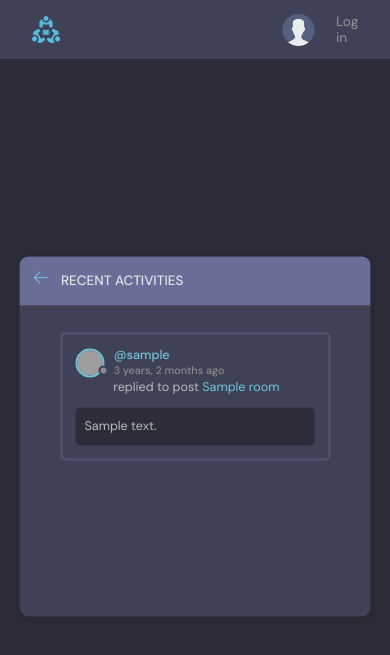
After one commit to mariivaa/hobbymeets, a Django app: page /activity/ in a window 390 px wide. The commit adds this page. Shown: the top 655 px of the page. Run offline with Django 4.2, Linux system fonts and the light colour scheme; tables that the repository leaves empty hold one stand-in row (values such as "Sample post"); grey boxes are pictures that could not be loaded.

Commit message:
add mobile friendly pages for browsing topics and seeing recent activities

```diff
--- /dev/null
+++ b/base/templates/base/activity.html
@@ -0,0 +1,61 @@
+{% extends 'main.html' %}
+
+{% block content %}
+    <main class="layout">
+      <div class="container">
+        <div class="layout__box">
+          <div class="layout__boxHeader"> <!--TODO: add back button to header-->
+            <div class="layout__boxTitle">
+              <a href="{% url 'home' %}">
+                <svg version="1.1" xmlns="http://www.w3.org/2000/svg" width="32" height="32" viewBox="0 0 32 32">
+                  <title>arrow-left</title>
+                  <path
+                    d="M13.723 2.286l-13.723 13.714 13.719 13.714 1.616-1.611-10.96-10.96h27.625v-2.286h-27.625l10.965-10.965-1.616-1.607z"
+                  ></path>
+                </svg>
+              </a>
+              <h3>Recent Activities</h3>
+            </div>
+          </div>
+
+          <div class="activities-page layout__body">
+
+          {% for message in room_messages %}
+          <div class="activities__box">
+            <div class="activities__boxHeader roomListRoom__header">
+              <a href="{% url 'user-profile' message.user.id %}" class="roomListRoom__author">
+                <div class="avatar avatar--small">
+                  <img src="https://randomuser.me/api/portraits/women/11.jpg" />
+                </div>
+                <p>
+                  @{{message.user}}
+                  <span>{{message.created|timesince}} ago</span>
+                </p>
+              </a>
+              {% if request.user == message.user %}
+              <div class="roomListRoom__actions">
+                <a href="{% url 'delete-message' message.id %}">
+                  <!-- the svg tag below is just an X icon -->
+                  <svg version="1.1" xmlns="http://www.w3.org/2000/svg" width="32" height="32" viewBox="0 0 32 32">
+                    <title>Delete</title>
+                    <path
+                      d="M27.314 6.019l-1.333-1.333-9.98 9.981-9.981-9.981-1.333 1.333 9.981 9.981-9.981 9.98 1.333 1.333 9.981-9.98 9.98 9.98 1.333-1.333-9.98-9.98 9.98-9.981z"
+                    ></path>
+                  </svg>
+                </a>
+              </div>
+              {% endif %}
+            </div>
+            <div class="activities__boxContent">
+              <p>replied to post <a href="% url 'room' message.room.id %">{{message.room}}</a></p>
+              <div class="activities__boxRoomContent">
+                {{message.body}}
+              </div>
+            </div>
+          </div>
+          {% endfor %}
+          </div>
+        </div>
+      </div>
+    </main>
+    {% endblock content %}
--- a/base/templates/base/topics_component.html
+++ b/base/templates/base/topics_component.html
@@ -4,7 +4,7 @@
     </div>
     <ul class="topics__list">
       <li>
-        <a href="/" class="active">All <span>{{topics.count}}</span></a> <!--TODO: change this to room_count? (but then you have to fix the bug where it changes depending on what you click on, eg. profile page, topic, etc.) -->
+        <a href="/" class="active">All <span>{{topics.count}}</span></a> <!--TODO: firstly make so that it actually shows all, and not just the first five as spwcified in views atm. also, change this to room_count? (but then you have to fix the bug where it changes depending on what you click on, eg. profile page, topic, etc.) -->
       </li>
       {% for topic in topics %} <!--loop through all topics and add each topic w/link to sidebar-->
       <li>
@@ -13,7 +13,7 @@
       {% endfor %}
 
     </ul>
-    <a class="btn btn--link" href="topics.html">
+    <a class="btn btn--link" href="{% url 'topics' %}">
       More
       <svg version="1.1" xmlns="http://www.w3.org/2000/svg" width="32" height="32" viewBox="0 0 32 32">
         <title>chevron-down</title>
--- a/base/urls.py
+++ b/base/urls.py
@@ -22,4 +22,6 @@ urlpatterns = [
     path('delete-room/<str:pk>', views.deleteRoom, name="delete-room"),
     path('delete-message/<str:pk>', views.deleteMessage, name="delete-message"),
     path('update-user/', views.updateUser, name="update-user"),
+    path('topics/', views.topicsPage, name="topics"),
+    path('activity/', views.activityPage, name="activity"),
 ]
--- a/base/views.py
+++ b/base/views.py
@@ -82,7 +82,7 @@ def home(request):
         Q(name__icontains=q) | #topic__name, name, description are all keywords of filter, not of Room model. topic__name is a composite keyword that goes into the parent function
         Q(description__icontains=q)
         )
-    topics = Topic.objects.all() #TODO: fix this so that the most popular topics appear first?
+    topics = Topic.objects.all()[0:5] #TODO: fix this so that the most popular topics appear first?
     room_count = rooms.count() #faster than len() method
     room_messages = Message.objects.filter(Q(room__topic__name__icontains=q))
 
@@ -197,3 +197,13 @@ def updateUser(request):
             return redirect('user-profile', pk=user.id)
 
     return render(request, 'base/update_user.html', {'form': form})
+
+def topicsPage(request):
+    q = request.GET.get('q') if request.GET.get('q') != None else ''
+    topics  =Topic.objects.filter(name__icontains=q)
+    return render(request, 'base/topics.html', {'topics': topics})
+
+
+def activityPage(request):
+    room_messages = Message.objects.all()
+    return render(request, 'base/activity.html', {'room_messages': room_messages})
```
Also changed, not shown: base/templates/base/home.html (+4 -4 lines), base/templates/base/topics.html (added, +49 -0 lines).
